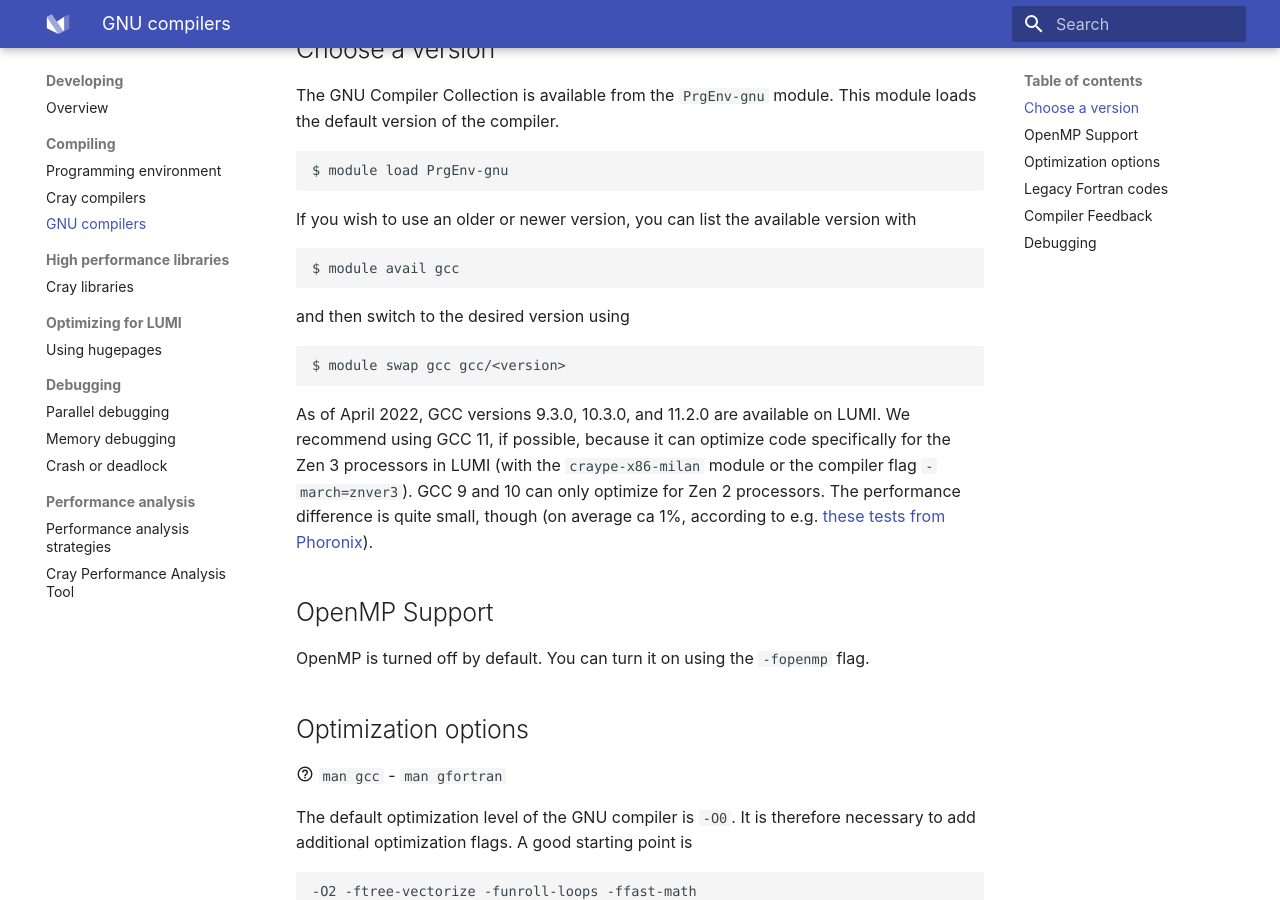
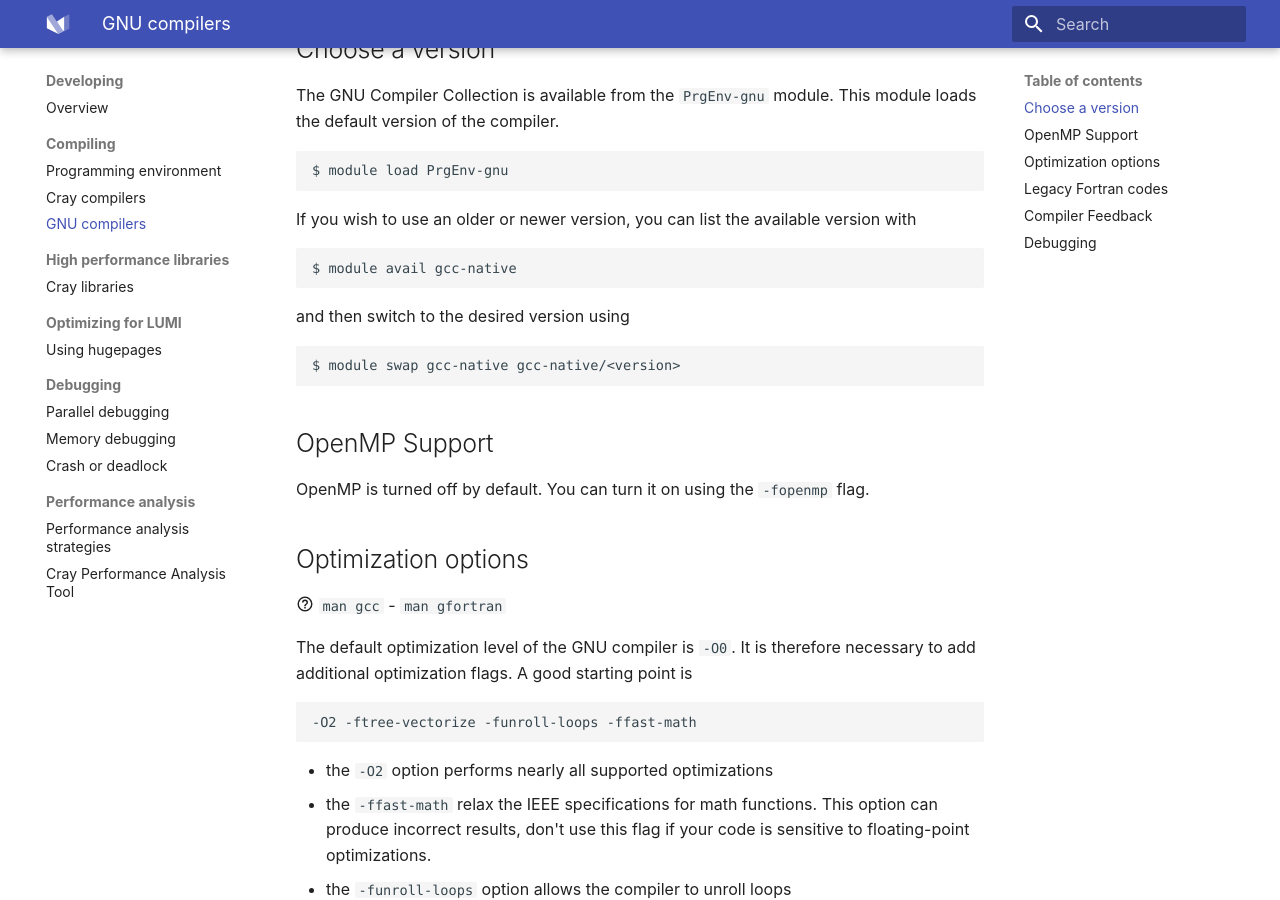
Before and after one commit to Lumi-supercomputer/lumi-userguide, an MkDocs documentation site: the page built from docs/development/compiling/gnu.md, in a window 1280 px wide and 900 px high, scrolled down 312 px. Built offline with MkDocs 1.6.1 and Material for MkDocs 9.7.7, drawn with Linux system fonts in a browser that asks for light colours; some of the changed text lies outside the part shown.

Commit message:
Update compilers docs (#227)

````diff
--- a/docs/development/compiling/gnu.md
+++ b/docs/development/compiling/gnu.md
@@ -24,22 +24,14 @@ If you wish to use an older or newer version, you can list the available
 version with
 
 ```bash
-$ module avail gcc
+$ module avail gcc-native
 ```
 
 and then switch to the desired version using
 
 ```bash
-$ module swap gcc gcc/<version>
+$ module swap gcc-native gcc-native/<version>
 ```
-
-As of April 2022, GCC versions 9.3.0, 10.3.0, and 11.2.0 are available on LUMI.
-We recommend using GCC 11, if possible, because it can optimize code
-specifically for the Zen 3 processors in LUMI (with the `craype-x86-milan`
-module or the compiler flag `-march=znver3`). GCC 9 and 10 can only optimize
-for Zen 2 processors.
-The performance difference is quite small, though (on average ca 1%, according to e.g.
-[these tests from Phoronix](https://www.phoronix.com/scan.php?page=article&item=amd-znver3-gcc11&num=1)).
 
 ## OpenMP Support
 
@@ -110,8 +102,8 @@ To ease a debugging process, it is useful to generate an executable containing
 debugging information. For this purpose, you can use the `-g` option.
 
 Most of the time, the debug information works best at low levels of code
-optimization, so consider using the `-O0` level. The `-g` options can be
-specified on a per-file basis so that only a small part of your application
-incurs the debugging penalty.
+optimization, so consider using the `-O0` level. The `-g` options comes
+with a penalty of larger binary size and slower execution, hence it is
+recommended using it only for debugging purposes.
 
 - [GCC documentation about debug options][gcc-debug]
````
Also changed, not shown: docs/development/compiling/cce.md (+5 -5 lines), docs/development/compiling/prgenv.md (+11 -30 lines).
